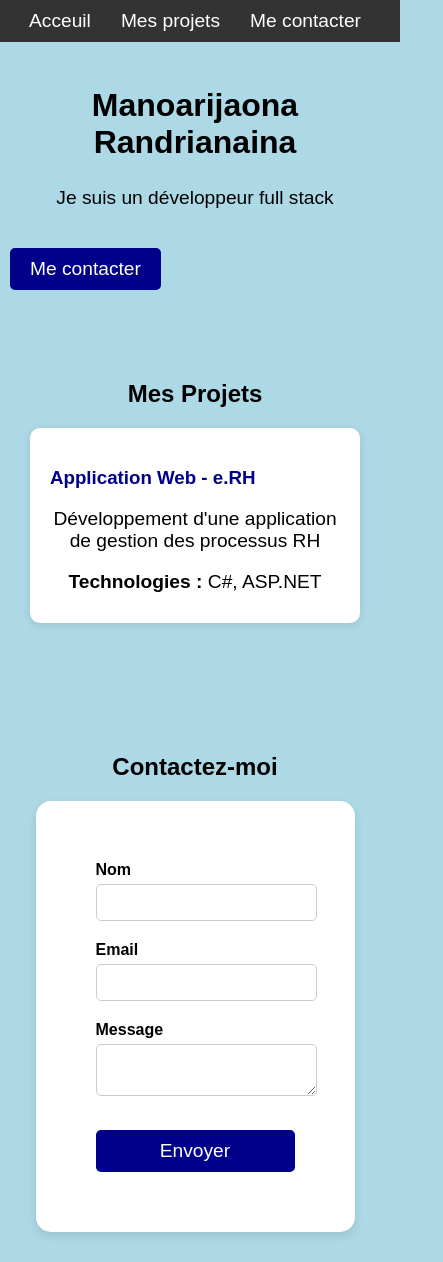
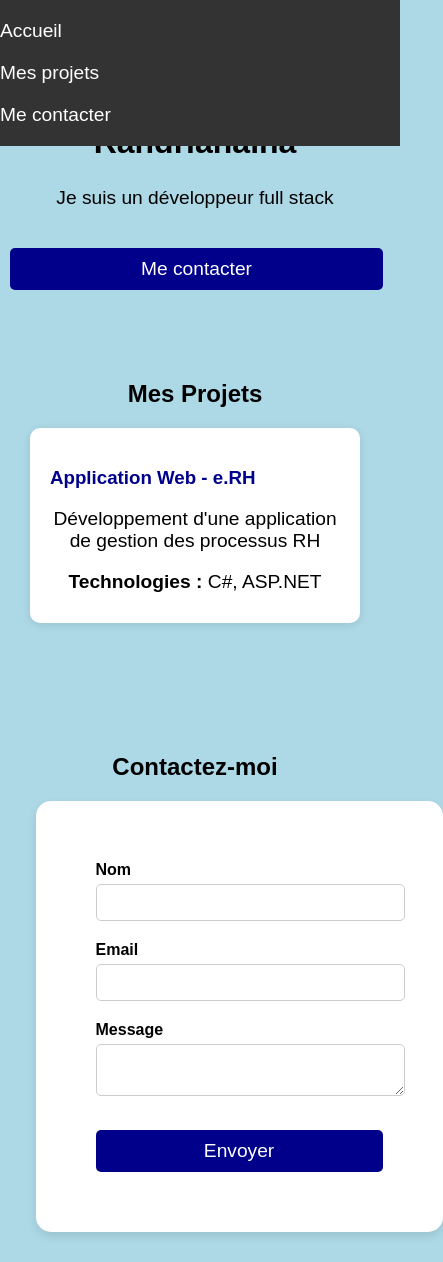
Before and after one commit to Manoarijaona/portfolio, a plain HTML site: page index.html in a window 390 px wide. Shown: the whole page, 443 px wide, since content can reach past the window. Drawn offline with Linux system fonts and the light colour scheme.

Commit message:
Ajout formulaire responsive pour mobile

```diff
--- a/assets/css/style.css
+++ b/assets/css/style.css
@@ -172,3 +172,31 @@ button[type="submit"]:hover {
 .btn:hover {
     background-color: navy;
 }
+@media (max-width: 768px) {
+    nav ul {
+        flex-direction: column;
+    }
+
+    nav ul li {
+        margin: 10px 0;
+    }
+
+    h1 {
+        font-size: 2rem;
+        text-align: center;
+    }
+
+    p {
+        font-size: 1.2rem;
+        text-align: center;
+    }
+
+    form {
+        width: 90%;
+    }
+
+    .btn {
+        width: 90%;
+        text-align: center;
+    }
+}
--- a/index.html
+++ b/index.html
@@ -10,12 +10,12 @@
 <body>
     <nav>
         <ul>
-            <li><a href="#acceuil">Acceuil</a></li>
+            <li><a href="#accueil">Accueil</a></li>
             <li><a href="#projets">Mes projets</a></li>
             <li><a href="#contact">Me contacter</a></li>
         </ul>
     </nav>
-    <section id="acceuil">
+    <section id="accueil">
         <h1>Manoarijaona Randrianaina</h1>
         <p>Je suis un  développeur full stack</p>
         <a href="#contact" class="btn">Me contacter</a>
```
